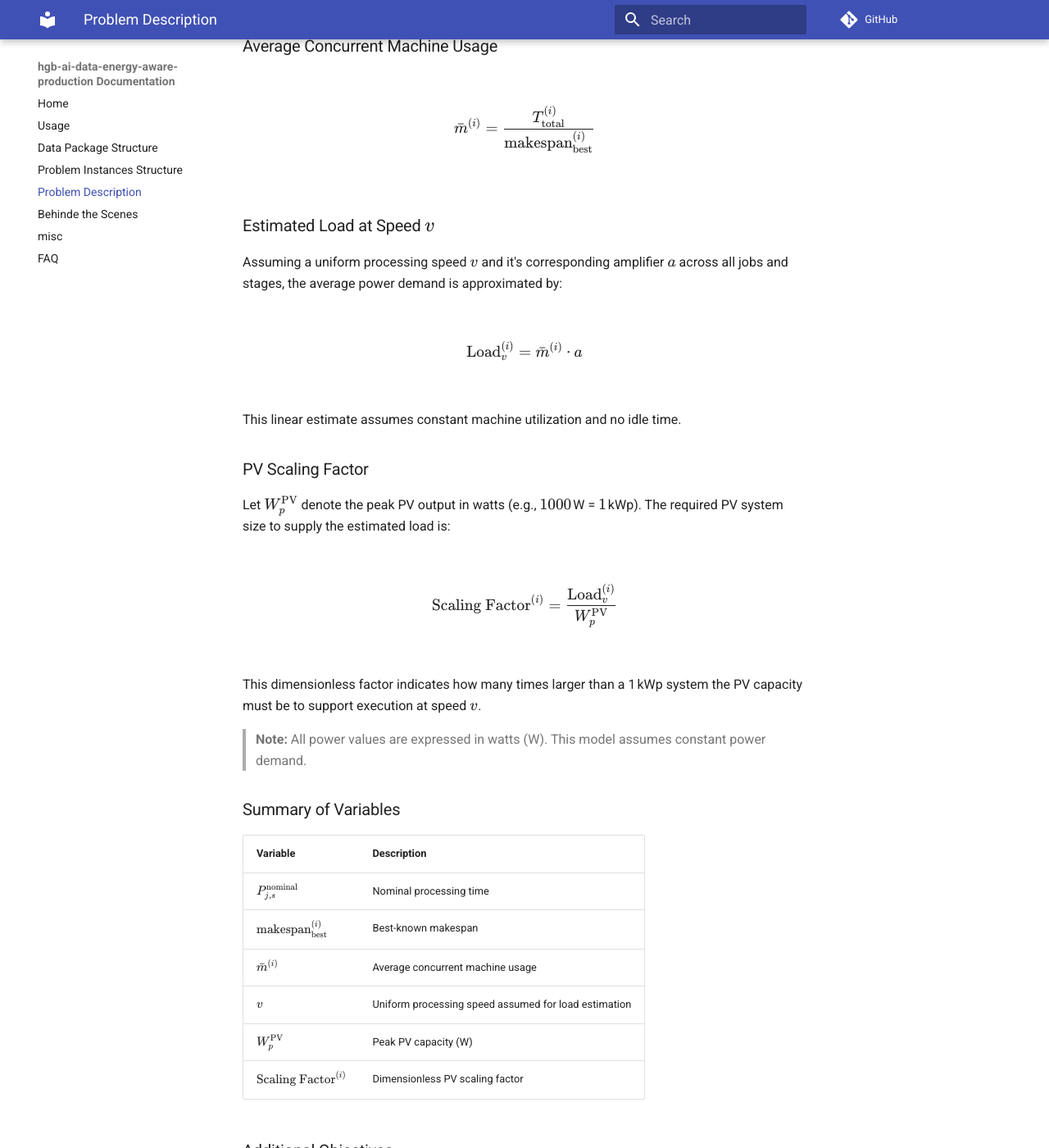
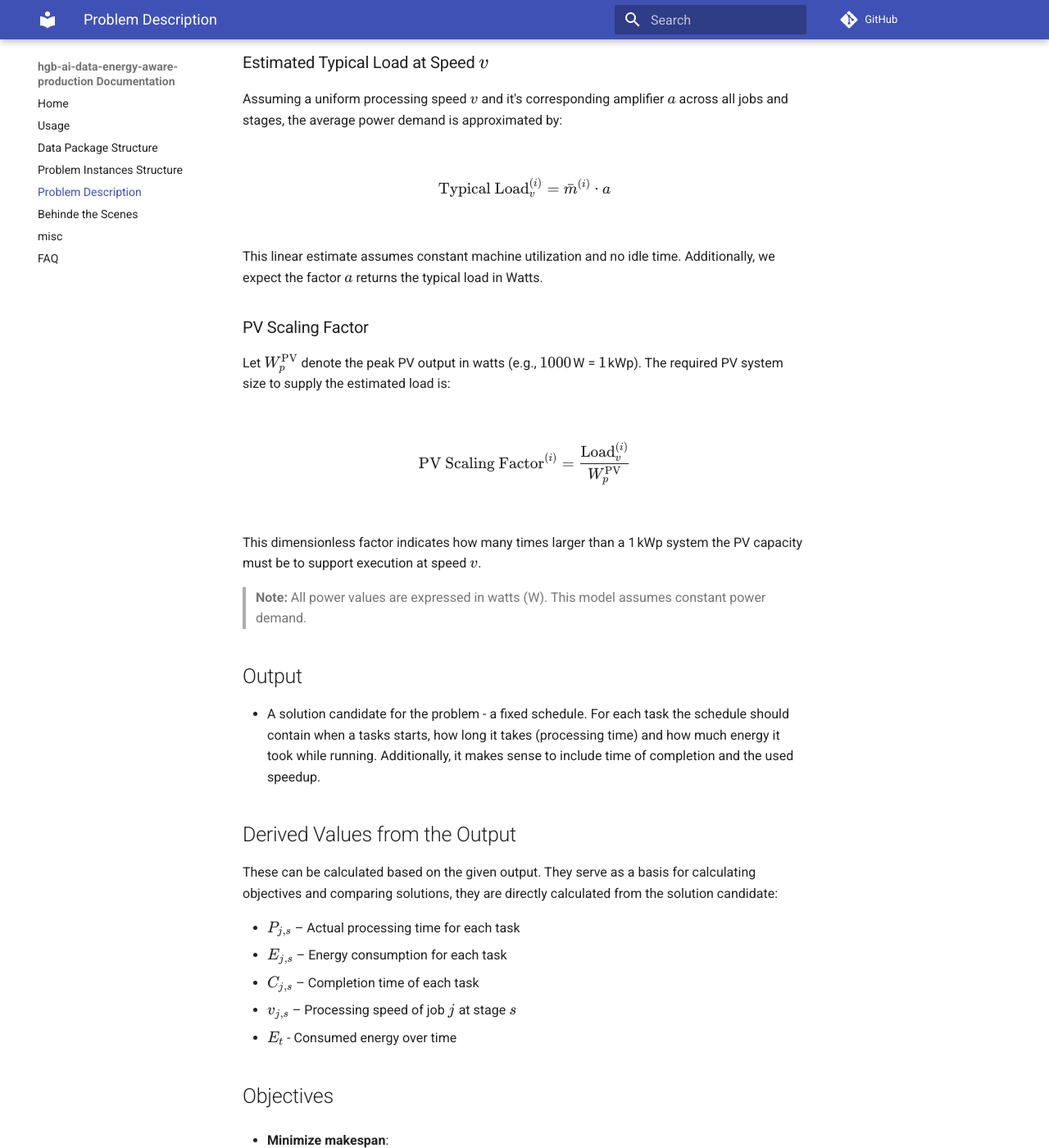
Before and after one commit to prescriptiveanalytics/hgb-ai-data-energy-aware-production, an MkDocs documentation site: the page built from docs/problem_formulation.md, in a window 1280 px wide and 1400 px high, scrolled down 2294 px. Shown: the whole window at 82% size. Built offline with MkDocs 1.6.1 and Material for MkDocs 9.7.7, drawn with Linux system fonts in a browser that asks for light colours; comment, search, counter and statistics services are not loaded; some of the changed text lies outside the part shown.

Commit message:
feat: update documentation

```diff
--- a/docs/problem_formulation.md
+++ b/docs/problem_formulation.md
@@ -2,23 +2,28 @@
 
 In a staged flowshop scheduling problem, a set of jobs $ J = \{1, \dots, n\} $ is processed sequentially through multiple stages $ S = \{1, \dots, s\} $, each consisting of parallel machines.
 
-Each job $ j $ has a nominal processing time $ P_{j,s}^{\text{nominal}} $ at unit processing speed. The processing speed $ v_{j,s} \in [v_{\min}, v_{\max}] $ can be adjusted per task, affecting both processing time and energy consumption.
+Each job $ j $, contains $s$ number of tasks $t_{j,s}$, which have a nominal processing time $ P_{j,s}^{\text{nominal}} $ at unit processing speed. The processing speed $ v_{j,s} \in [v_{\min}, v_{\max}] $ can be adjusted per task, affecting both processing time and energy consumption.
 
 # Formulation
 
-## Parameters
+The following variables are from the literature, they are part of a benchmarking suit. The suit comes with multiple instances (problems) in different sizes.
+
+- $ I = \{1, \dots, i\} $ - Number of instances (with varying sizes)
+
+Each instance has a few defined variables:
+
+- $ S = \{1, \dots, s\} $ - Number of stages in a given instance
+- $ J = \{1, \dots, n\} $ - Number of jobs in a given instance
+- $ \text{makespan}_\text{best}^{(i)} $ - Best known makespan for instance $i$.
+- $ P_{j,s}^{\text{nominal}} $ – Nominal processing time of task $t$ (of job $ j $) at stage $ s $, each job has only one task in each stage
+
+## Extended Modelling Energy Consumption - Processing Time and Energy Model
+
+### Parameters for Generating the Problem
 
 - $ v_{\min}, v_{\max} $ – Lower and upper bounds on processing speed
-- $ P_{j,s}^{\text{nominal}} $ – Nominal processing time of job $ j $ at stage $ s $
 
-## Decision Variables
-
-- $ v_{j,s} $ – Processing speed of job $ j $ at stage $ s $
-- $ P_{j,s} $ – Actual processing time
-- $ E_{j,s} $ – Energy consumption
-- $ C_{j,s} $ – Completion time
-
-## Processing Time and Energy Model
+### The Energy Model
 
 Processing time is inversely proportional to speed:
 $$
@@ -37,8 +42,8 @@
 
 where:
 
-- $ \alpha $ is a scaling factor
-- $ \beta > 0 $; determines how energy scales with speed
+- $ \alpha $ is a scaling factor where $ \alpha > 0 $
+- $ \beta \geq 0 $; determines how energy scales with speed
 
 For $ \alpha = 1 $:
 
@@ -49,29 +54,14 @@
 
 For an interactive example see [here](https://www.geogebra.org/classic/cvkz3kq5)
 
-## Objectives
-
-- **Minimize makespan**:
-  $$
-  C_{\max} = \max_j C_{j,s}
-  $$
-  where $s$ denotes the final stage
-
-- **Minimize total energy consumption**
-
-- **Balance performance and energy efficiency** by optimizing the speed-energy trade-off
-
-- **Prevent peak grid overload** by bounding instantaneous power
-
 ## Coupling Scheduling Load with PV
 
 To integrate photovoltaic (PV) energy availability, we estimate the scheduling power demand and compare it to available PV capacity.
 
 ### Definitions
 
-- $ \text{makespan}_\text{best}^{(i)} $ – Best-known makespan for instance $ i $
-- $ P_{j,s}^{\text{nominal}} $ – Nominal processing time
 - $ M_s $ – Set of machines at stage $ s $
+- $ a $ - The amplifications which is calculated by the extended energy consumption.
 
 ### Total Processing Time
 
@@ -85,44 +75,64 @@
 \bar{m}^{(i)} = \frac{T_{\text{total}}^{(i)}}{\text{makespan}_\text{best}^{(i)}}
 $$
 
-### Estimated Load at Speed $v$
+### Estimated Typical Load at Speed $v$
 
 Assuming a uniform processing speed $v$ and it's corresponding amplifier $a$ across all jobs and stages, the average power demand is approximated by:
 
 $$
-\text{Load}_v^{(i)} = \bar{m}^{(i)} \cdot a
+\text{Typical Load}_v^{(i)} = \bar{m}^{(i)} \cdot a
 $$
 
-This linear estimate assumes constant machine utilization and no idle time.
+This linear estimate assumes constant machine utilization and no idle time. Additionally, we expect the factor $ a $ returns the typical load in Watts.
 
 ### PV Scaling Factor
 
 Let $ W_p^{\text{PV}} $ denote the peak PV output in watts (e.g., $1000$ W = $1$ kWp). The required PV system size to supply the estimated load is:
 
 $$
-\text{Scaling Factor}^{(i)} = \frac{\text{Load}_v^{(i)}}{W_p^{\text{PV}}}
+\text{PV Scaling Factor}^{(i)} = \frac{\text{Load}_v^{(i)}}{W_p^{\text{PV}}}
 $$
 
 This dimensionless factor indicates how many times larger than a 1 kWp system the PV capacity must be to support execution at speed $v$.
 
 > **Note:** All power values are expressed in watts (W). This model assumes constant power demand.
 
-### Summary of Variables
+## Output
 
-| Variable | Description |
-|---------|-------------|
-| $ P_{j,s}^{\text{nominal}} $ | Nominal processing time |
-| $ \text{makespan}_\text{best}^{(i)} $ | Best-known makespan |
-| $ \bar{m}^{(i)} $ | Average concurrent machine usage |
-| $ v $ | Uniform processing speed assumed for load estimation |
-| $ W_p^{\text{PV}} $ | Peak PV capacity (W) |
-| $ \text{Scaling Factor}^{(i)} $ | Dimensionless PV scaling factor |
+- A solution candidate for the problem - a fixed schedule. For each task the schedule should contain when a tasks starts, how long it takes (processing time) and how much energy it took while running. Additionally, it makes sense to include time of completion and the used speedup.
 
-### Additional Objectives
 
-- Minimize required PV scaling factor
-- Align execution with PV production profiles, maximizing the PV usage
-- Limit grid dependency by bounding $ \text{Load}_v^{(i)} $
+## Derived Values from the Output
+
+These can be calculated based on the given output. They serve as a basis for calculating objectives and comparing solutions, they are directly calculated from the solution candidate:
+
+- $ P_{j,s} $ – Actual processing time for each task
+- $ E_{j,s} $ – Energy consumption for each task
+- $ C_{j,s} $ – Completion time of each task
+- $ v_{j,s} $ – Processing speed of job $ j $ at stage $ s $
+- $ E_{t} $ - Consumed energy over time
+
+## Objectives
+
+- **Minimize makespan**:
+  $$
+  C_{\max} = \max_j C_{j,s}
+  $$
+  where $s$ denotes the final stage
+
+- **Minimize total energy consumption**:
+  $$
+  E_{total} = \sum_{j=1}^{J} \sum_{s=1}^{S} E_{j,s}
+  $$
+
+- **Balance performance and energy efficiency**
+
+- **Prevent peak grid overload** by bounding instantaneous power:
+  $$
+  E(t) \leq E_{\text{max}} \quad \forall \, t \in [0, T]
+  $$
+
+- **Align execution with PV production profiles, maximizing the PV usage**
 
 ---
 
```
